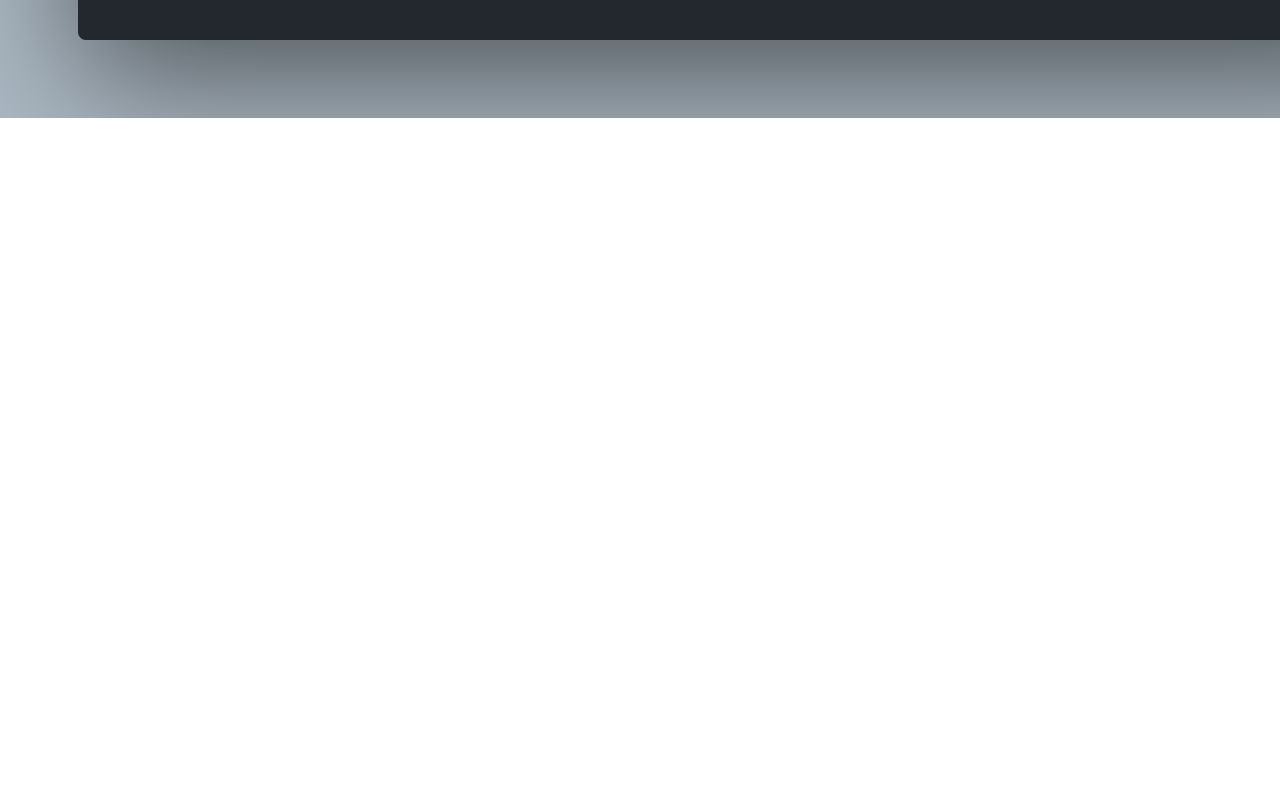
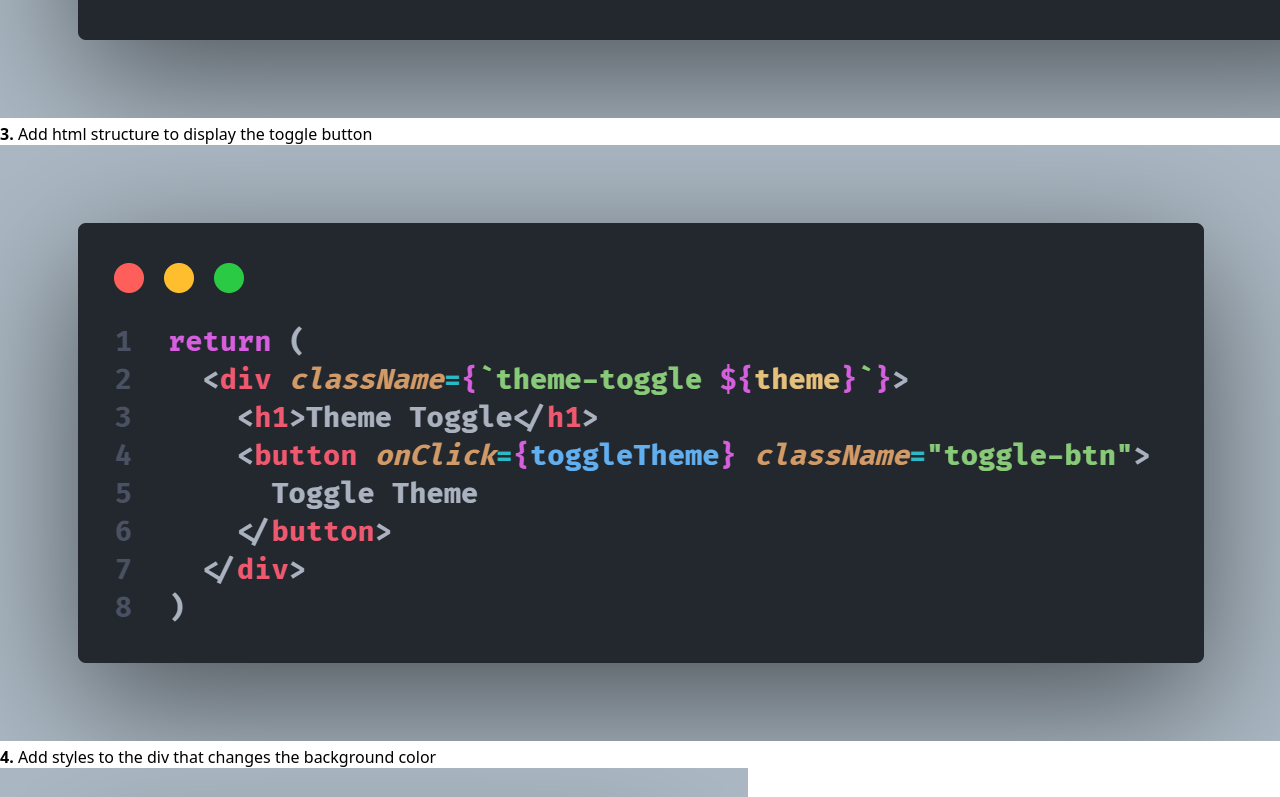
Before and after one commit to Espadv69/useState-Basics, a React (Vite) app in the folder BackgroundToggle/: page / in a window 1280 px wide. Shown: the part 983-1780 px from the top of the page. Before the commit the page ends 1106 px from the top, so only its background shows below. Built offline with nearby package versions, Linux system fonts and the light colour scheme; the HTML template or start-up script is replaced by a standard one.

Commit message:
Enhance Explanation component with additional steps for theme toggling guidance

```diff
--- a/BackgroundToggle/src/components/Explanation/Explanation.jsx
+++ b/BackgroundToggle/src/components/Explanation/Explanation.jsx
@@ -6,20 +6,30 @@ const Explanation = () => {
     <ol className="ol__explanation">
       <LiExplanation
         stepNumber={1}
-        description={"Init the state with the value of the user's preference"}
-        imgUrl={'/images/initHook.png'}
-        imgAlt={
-          'It is a code snippet that shows how to initialize a state with the value of the user preference'
-        }
+        description="Init the state with the value of the user's preference"
+        imgUrl="/images/initHook.png"
+        imgAlt="It is a code snippet that shows how to initialize a state with the value of the user preference"
       />
 
       <LiExplanation
         stepNumber={2}
-        description={'Create a function to toggle the theme'}
-        imgUrl={'/images/toggleTheme.png'}
-        imgAlt={
-          'It is a code snippet that shows how to create a function to toggle the theme'
-        }
+        description="Create a function to toggle the theme"
+        imgUrl="/images/toggleTheme.png"
+        imgAlt="It is a code snippet that shows how to create a function to toggle the theme"
+      />
+
+      <LiExplanation
+        stepNumber={3}
+        description="Add html structure to display the toggle button"
+        imgUrl="/images/htmlStructure.png"
+        imgAlt="It is a code snippet that shows the html structure to display the toggle button"
+      />
+
+      <LiExplanation
+        stepNumber={4}
+        description="Add styles to the div that changes the background color"
+        imgUrl="/images/cssStructure.png"
+        imgAlt="It is a code snippet that shows the css structure to change the background color"
       />
     </ol>
   )
```
